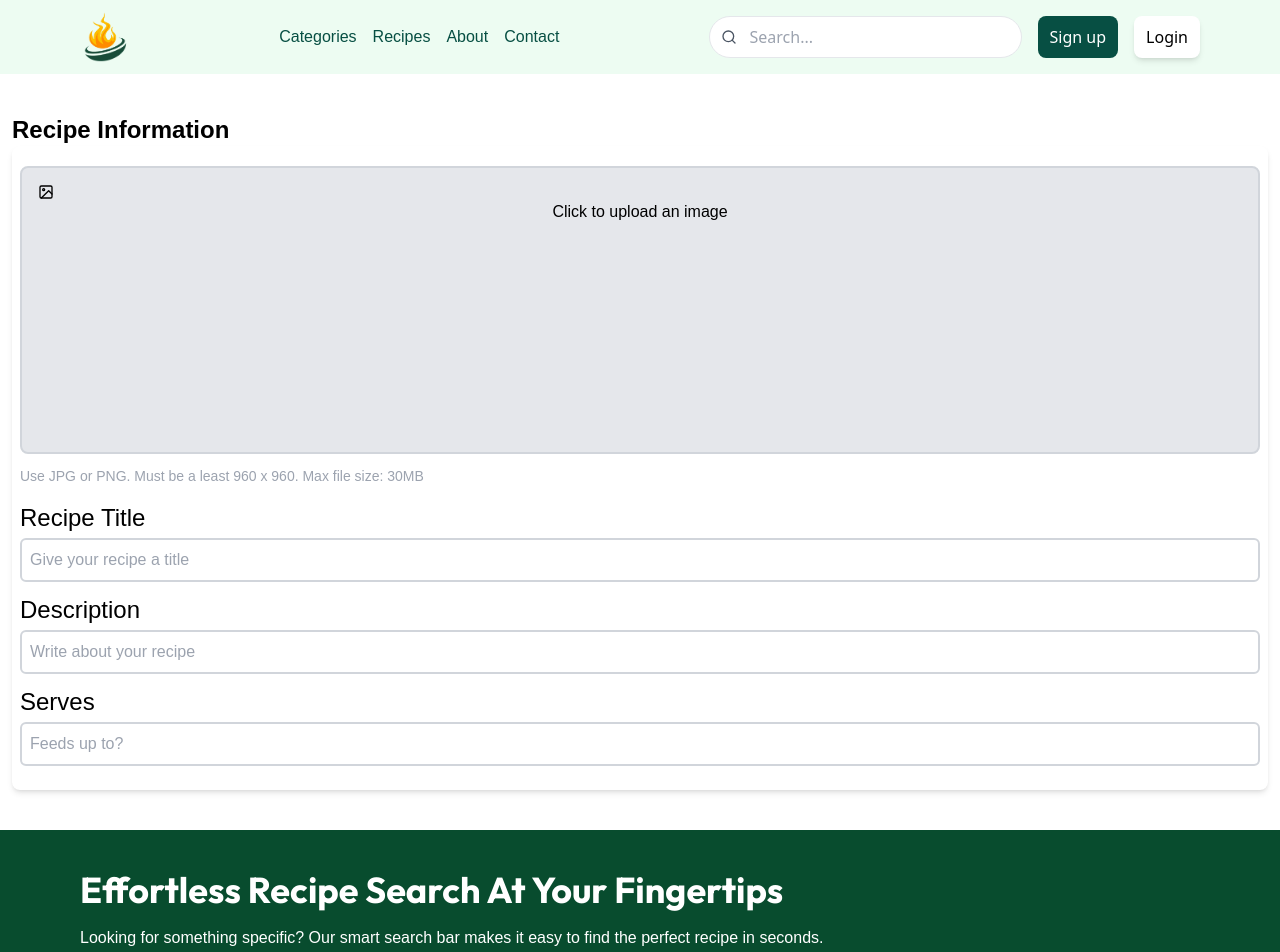
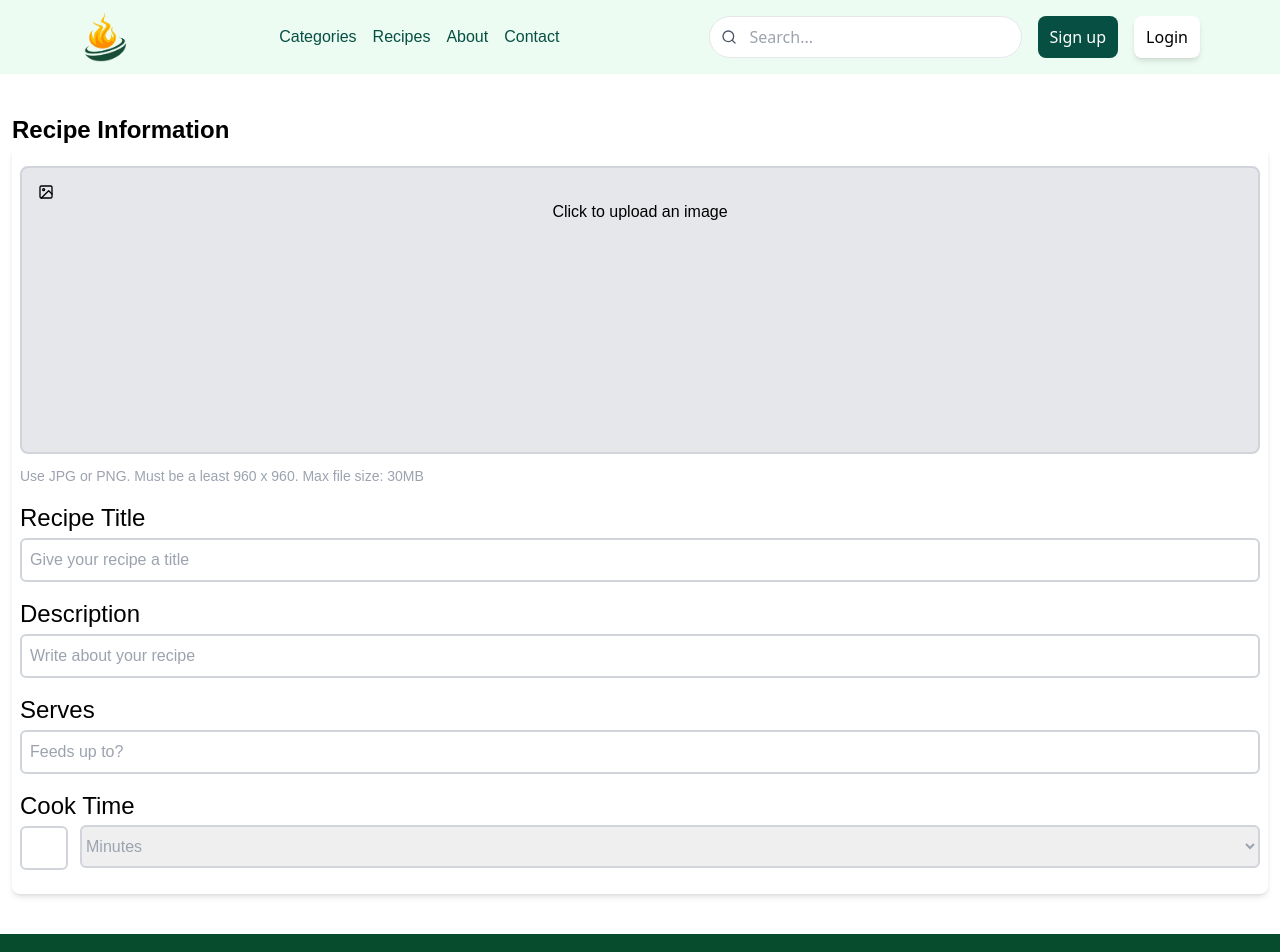
Before and after one commit to dsgnjoe/lean-recipes, a React (Vite) app: page /add-recipe in a window 1280 px wide. Shown: the top 952 px of the page. Built offline with nearby package versions, Linux system fonts and the light colour scheme; a web font is replaced by a local one.

Commit message:
cookTime

```diff
--- a/src/pages/AddRecipe.jsx
+++ b/src/pages/AddRecipe.jsx
@@ -55,7 +55,7 @@ const AddRecipe = () => {
         </div>
 
         {/* recipe details */}
-        <div className='flex flex-col gap-3 py-4'>
+        <div className='flex flex-col gap-4 py-4'>
           <div className='flex flex-col'>
             <label htmlFor='name' className='text-2xl'>
               Recipe Title
@@ -100,6 +100,31 @@ const AddRecipe = () => {
               required
             />
           </div>
+
+          <div className='flex flex-col'>
+            <label htmlFor='cookTime' className='text-2xl'>
+              Cook Time
+            </label>
+            <div className='flex gap-3 items-center'>
+              <input
+                type='number'
+                name='cookTime'
+                value={cookTime}
+                onChange={onChange}
+                className='border-2 border-gray-300 rounded-md p-2 mt-1 w-12'
+                required
+              />
+              <select
+                name='cookTime'
+                value={cookTime}
+                onChange={onChange}
+                className='border-2 border-gray-300 text-gray-400 rounded-md h-[43px] w-full '
+              >
+                <option value='cookTime'>Minutes</option>
+                <option value='cookTime'>Hours</option>
+              </select>
+            </div>
+          </div>
         </div>
       </div>
     </div>
```
